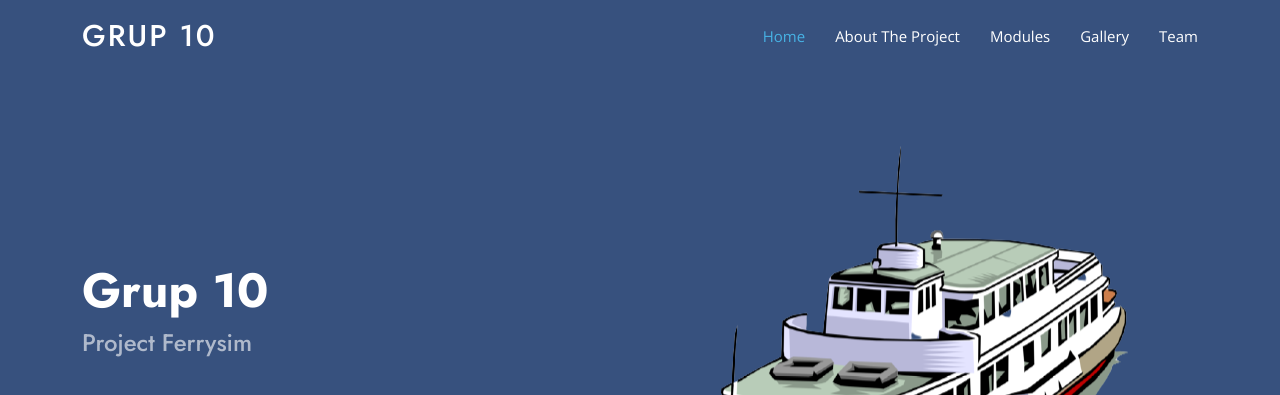
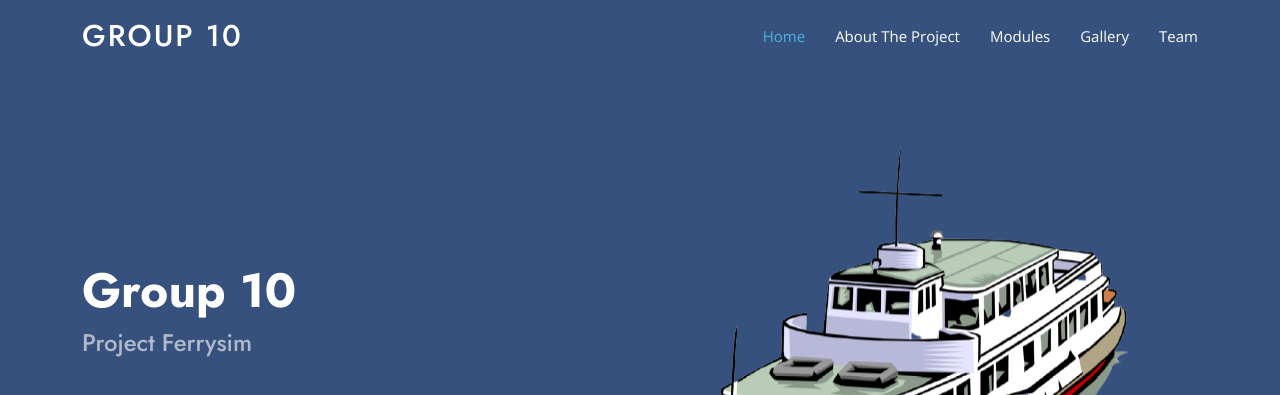
Before and after one commit to CSE-396-Ferrysim/CSE-396-Ferrysim.github.io, a plain HTML site: page index.html in a window 1280 px wide. Shown: the top 395 px of the page. Drawn offline with nearby package versions, Linux system fonts and the light colour scheme.

Commit message:
Fix text

```diff
--- a/index.html
+++ b/index.html
@@ -31,7 +31,7 @@
   <header id="header" class="fixed-top ">
     <div class="container d-flex align-items-center">
 
-      <h1 class="logo me-auto"><a href="index.html">GRUP 10</a></h1>
+      <h1 class="logo me-auto"><a href="index.html">GROUP 10</a></h1>
       <!-- Uncomment below if you prefer to use an image logo -->
       <!-- <a href="index.html" class="logo me-auto"><img src="assets/img/logo.png" alt="" class="img-fluid"></a>-->
 
@@ -55,7 +55,7 @@
     <div class="container">
       <div class="row">
         <div class="col-lg-6 d-flex flex-column justify-content-center pt-4 pt-lg-0 order-2 order-lg-1" data-aos="fade-up" data-aos-delay="200">
-          <h1>Grup 10</h1>
+          <h1>Group 10</h1>
           <h2>Project Ferrysim</h2>
           <div class="d-flex justify-content-center justify-content-lg-start">
             <!--<a href="#about" class="btn-get-started scrollto">Get Started</a>-->
```
